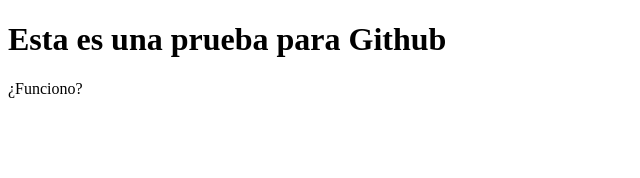
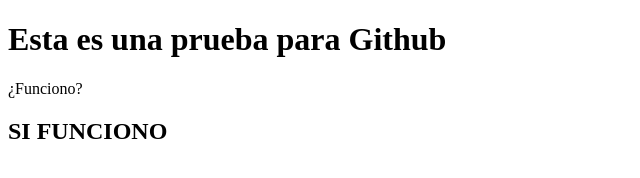
Before and after one commit to Esancal/prueba-github, a plain HTML site: page index.html in a window 1280 px wide. Shown: the whole page, without its empty margins (0-640 px from the left). Drawn offline with Linux system fonts and the light colour scheme.

Commit message:
Update index.html
Le agrego un h2

```diff
--- a/index.html
+++ b/index.html
@@ -9,5 +9,7 @@
 <body>
   <h1>Esta es una prueba para Github</h1>
   <p>¿Funciono?</p>
+
+  <h2> SI FUNCIONO </h2>
 </body>
 </html>
```
